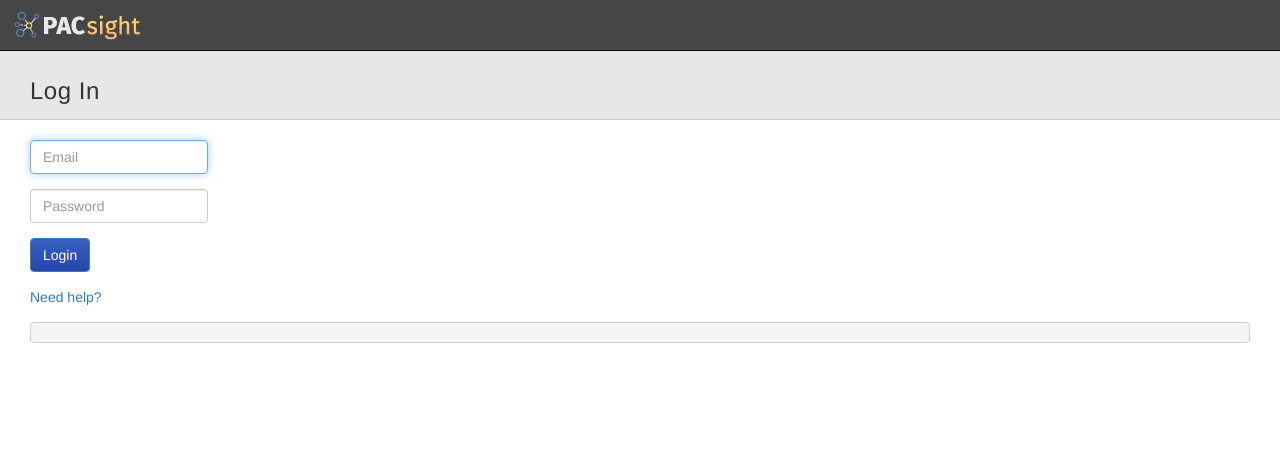
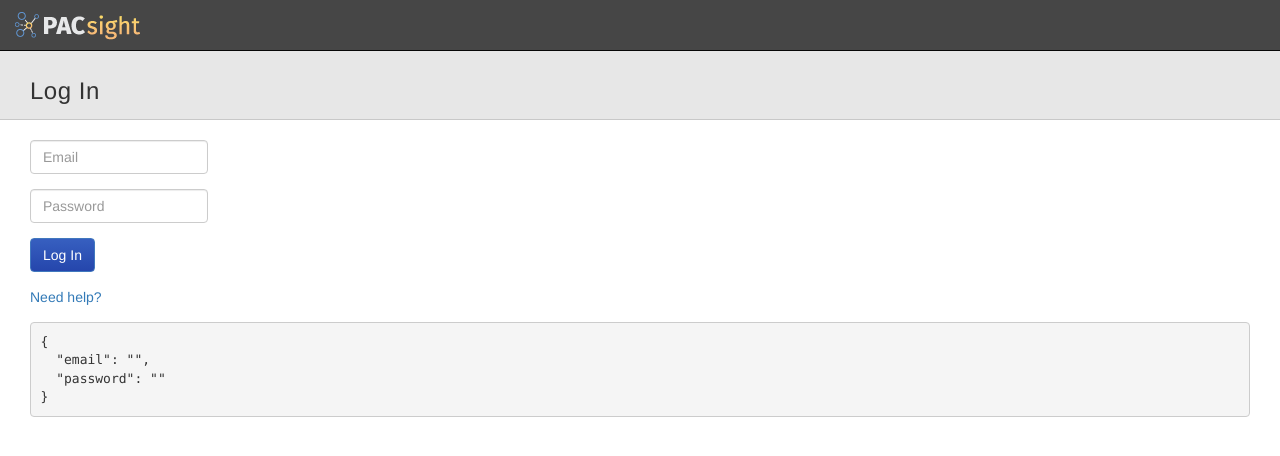
Before and after one commit to pdoise/stitch, an Angular app: page / in a window 1280 px wide. Shown: the top 456 px of the page. Built offline with nearby package versions, Linux system fonts and the light colour scheme.

Commit message:
login form

```diff
--- a/src/app/app.component.ts
+++ b/src/app/app.component.ts
@@ -5,6 +5,4 @@ import {Component} from '@angular/core';
   templateUrl: './app.component.html',
   styleUrls: ['./app.component.css']
 })
-export class AppComponent {
-
-}
+export class AppComponent {}
--- a/src/app/login/login.component.html
+++ b/src/app/login/login.component.html
@@ -2,63 +2,44 @@
 <page-header title='Log In'></page-header>
 
 <div class="row">
-
-  <form novalidate
-    ng-submit="user.login(user.record)"
-    autocomplete="off"
-    id="login-form"
-    name="loginForm"
-    class="col-md-2">
-
-    <!--Email-->
-    <div class="form-group" ng-class="{'has-error':loginForm.email.$invalid && loginForm.email.$touched}">
-      <label translate
+  <form class="col-md-2">
+    <!-- Email -->
+    <div class="form-group">
+      <label
         class="sr-only"
-        for="email-login">Email</label>
-      <input required autofocus
+        for="email">Email
+      </label>
+      <input
+        class="form-control"
+        placeholder="Email"
         type="text"
-        id="email-field"
-        name="email"
-        ng-model="user.record.email"
+        id="email"
+        required>
+    </div>
+    <!-- Password -->
+    <div class="form-group">
+      <label
+        class="sr-only"
+        for="password">Password
+      </label>
+      <input
         class="form-control"
-        placeholder="Email">
+        placeholder="Password"
+        type="text"
+        id="password"
+        required>
     </div>
-
-    <!--Password-->
-    <div class="form-group" ng-class="{'has-error':loginForm.password.$invalid && loginForm.password.$touched}">
-      <label translate
-        class="sr-only"
-        for="qa-login-password">Password</label>
-      <input required
-        type="password"
-        id="password-field"
-        name="password"
-        ng-model="user.record.password"
-        class="form-control"
-        placeholder="Password">
-    </div>
-
-    <!--Submit-->
+    <!-- Submit -->
     <div class="form-group">
       <button
-        id="login-submit"
         type="submit"
-        class="btn btn-primary">
-        Login
+        class="btn btn-primary">Log In
       </button>
     </div>
-
-    <!--Forgot password-->
-
+    <!-- Forgot Password-->
     <div class="form-group">
-      <p>
-        <a href
-          id="forgot-password-link"
-          ng-click="user.passwordReset(user)">Need help?</a>
-      </p>
+      <a>Need help?</a>
     </div>
-
-
   </form>
-
-</div><pre>{{user|json}}</pre>
+</div>
+<pre>{{model|json}}</pre>
--- a/src/app/login/login.component.ts
+++ b/src/app/login/login.component.ts
@@ -1,15 +1,17 @@
-import { Component, OnInit } from '@angular/core';
+import { Component } from '@angular/core';
+
+import { Login } from './login';
 
 @Component({
   selector: 'app-login',
   templateUrl: './login.component.html'
 })
-export class LoginComponent implements OnInit {
 
-  header:string = 'User Log In';
-
-  ngOnInit() {
-    console.log('Login Page');
-  }
+export class LoginComponent {
+  model = new Login('', '');
+  submitted = false;
+  onSubmit() { this.submitted = true; }
+  // TODO: Remove this when we're done
+  get diagnostic() { return JSON.stringify(this.model); }
 
 }
--- /dev/null
+++ b/src/app/login/login.ts
@@ -0,0 +1,6 @@
+export class Login {
+  constructor(
+    public email: string,
+    public password: string
+  ) {  }
+}
```
